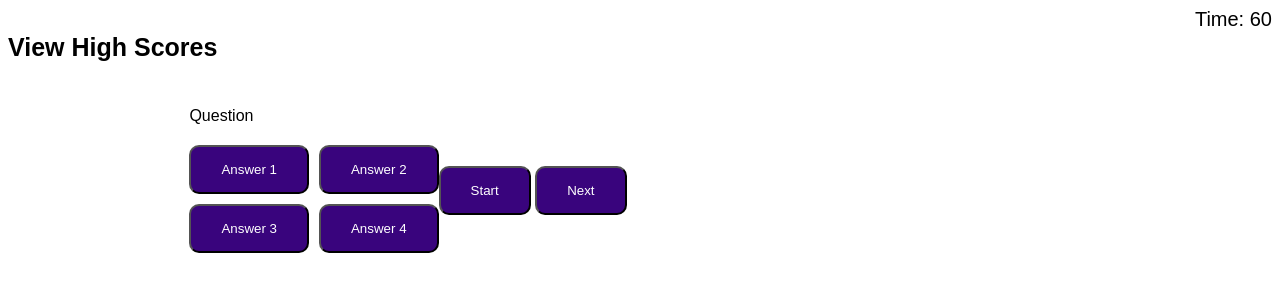
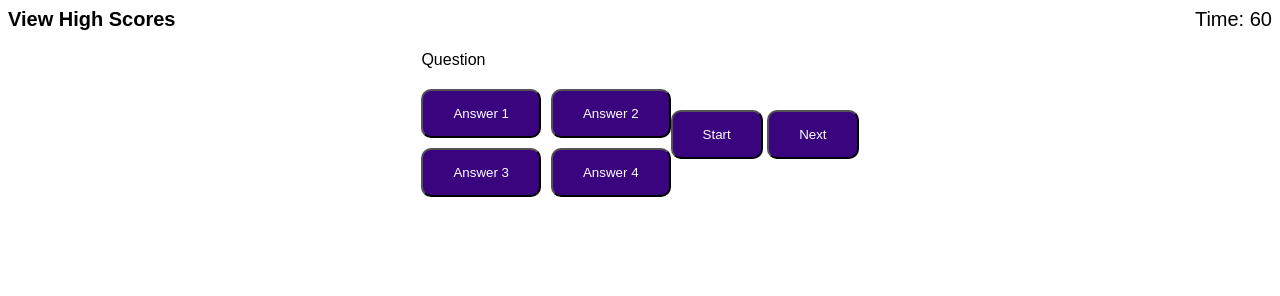
Before and after one commit to Devmadia/js-fundamentals-quiz, a plain HTML site: page index.html in a window 1280 px wide. Drawn offline with Linux system fonts and the light colour scheme.

Commit message:
updated container element for quiz styling, shifted items to render center of screen, adjusted header display to line up with timer display

```diff
--- a/assets/css/style.css
+++ b/assets/css/style.css
@@ -1,6 +1,4 @@
-*,
-*::before,
-*::after {
+* {
   box-sizing: border-box;
   font-family: Arial, Helvetica, sans-serif;
 }
@@ -16,7 +14,8 @@ h2 {
 }
 
 h3 {
-  font-size: 25px;
+  margin: 0;
+  font-size: 20px;
   display: block;
 }
 
@@ -37,6 +36,7 @@ h3 {
 li {
 
 }*/
+
 header {
   font-size: 20px;
   /*color: #a8126f;*/
@@ -45,11 +45,8 @@ header {
   justify-content: space-between;
 }
 
+/* container styling for quiz element */
 .container {
-    padding: 0;
-    margin: 0;
-    width: 800px;
-    max-width: 80%;
   border-radius: 0;
   padding: 10px;
   display: flex;
@@ -82,7 +79,7 @@ header {
   background-color: #39047d;
   border-radius: 10px;
   padding: 15px 30px;
-    color: #FFFFFF;
+  color: #ffffff;
   outline: none;
 }
 
```
Lines whose indentation alone changed are shown as unchanged.
